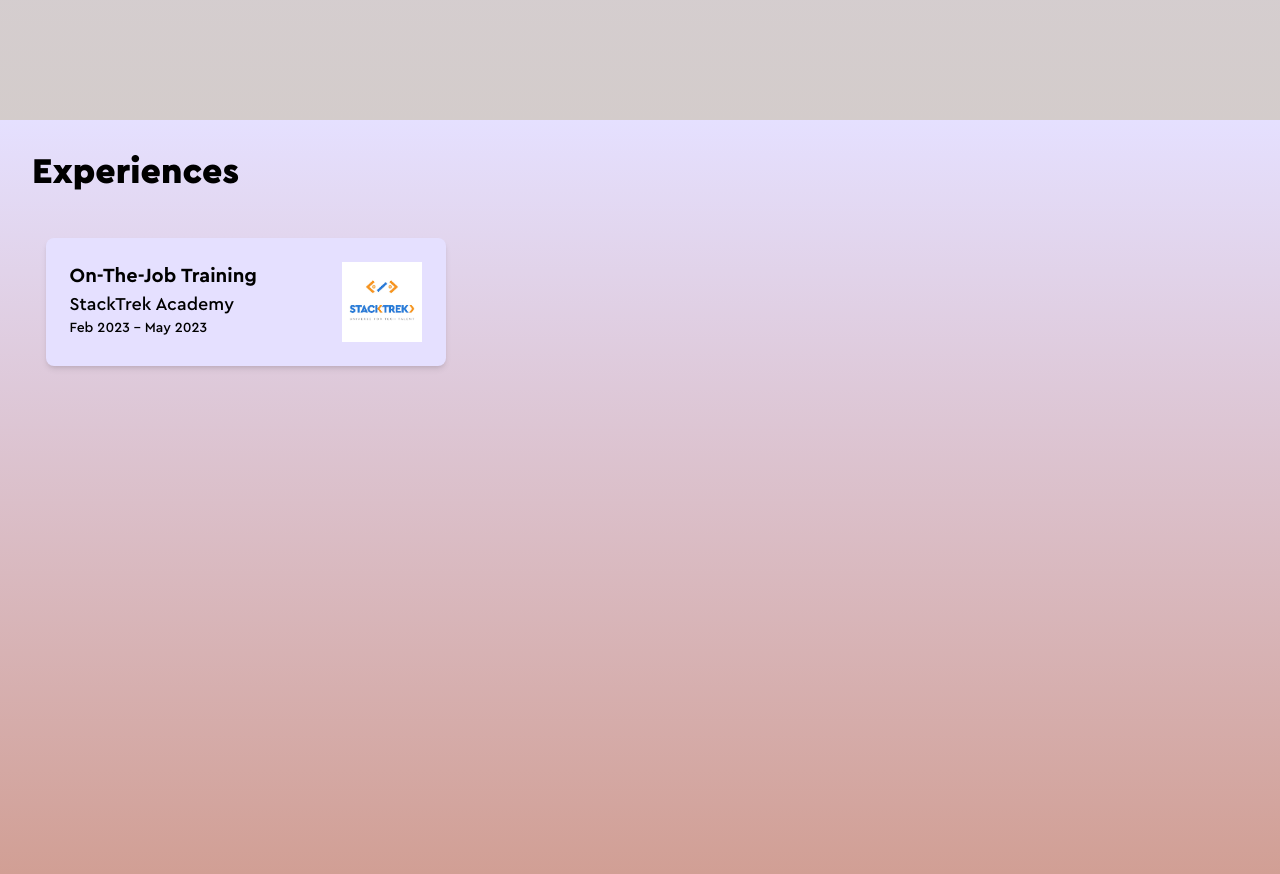
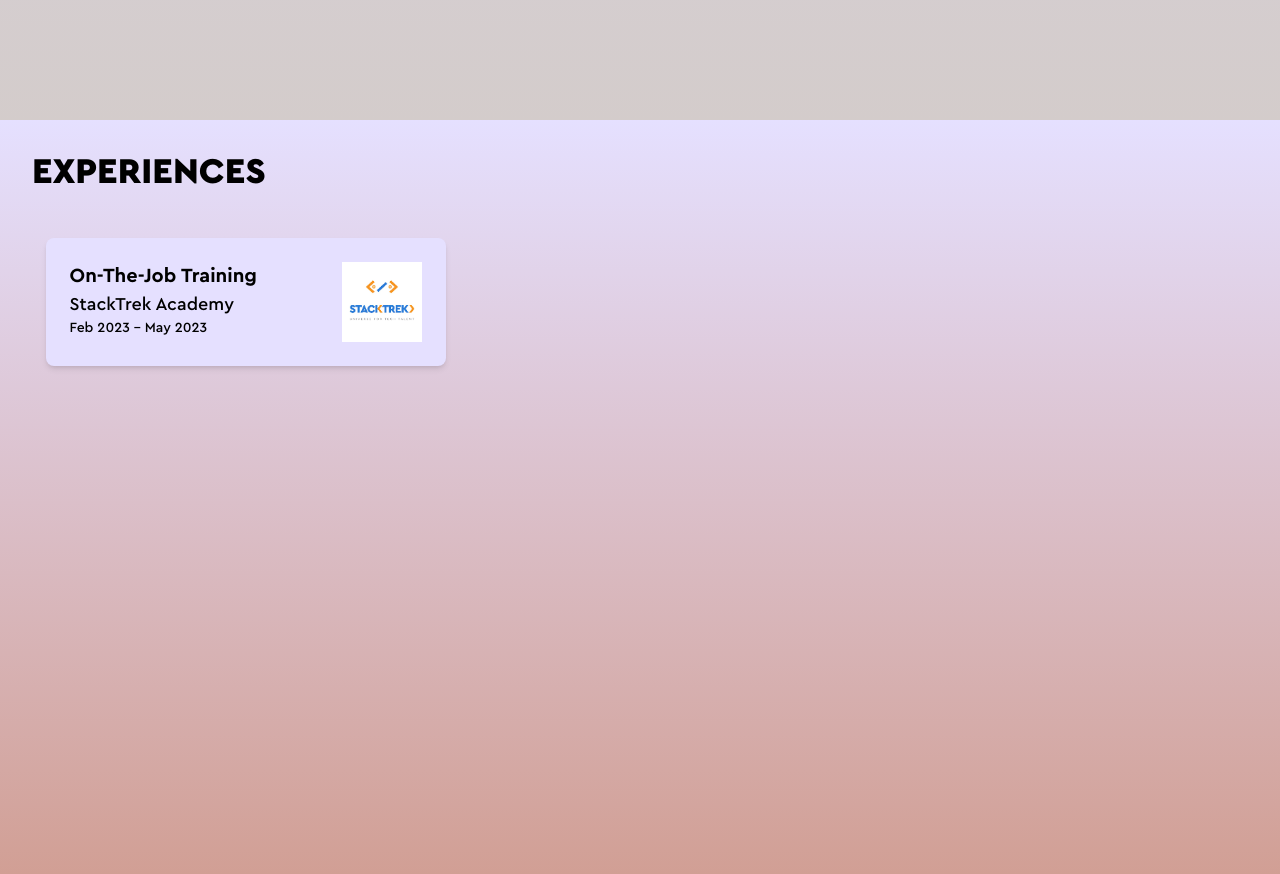
Before and after one commit to riezxcvii/react-web-portfolio, a React (Create React App) app: page / in a window 1280 px wide. Shown: the part 1480-2354 px from the top of the page. Built offline with nearby package versions, Linux system fonts and the light colour scheme.

Commit message:
:speech_balloon: fix: change title in experiences page to all capital letters

```diff
--- a/src/components/Experiences.jsx
+++ b/src/components/Experiences.jsx
@@ -21,7 +21,7 @@ const Experiences = () => {
 
   return (
     <div className="min-h-screen bg-gradient-to-b from-dirtyWhite to-lightPeach">
-      <h1 className="name p-8 md:text-4xl">Experiences</h1>
+      <h1 className="name p-8 md:text-4xl">EXPERIENCES</h1>
 
       {/* list of experiences */}
       <ol className="px-8 flex flex-wrap">
```
